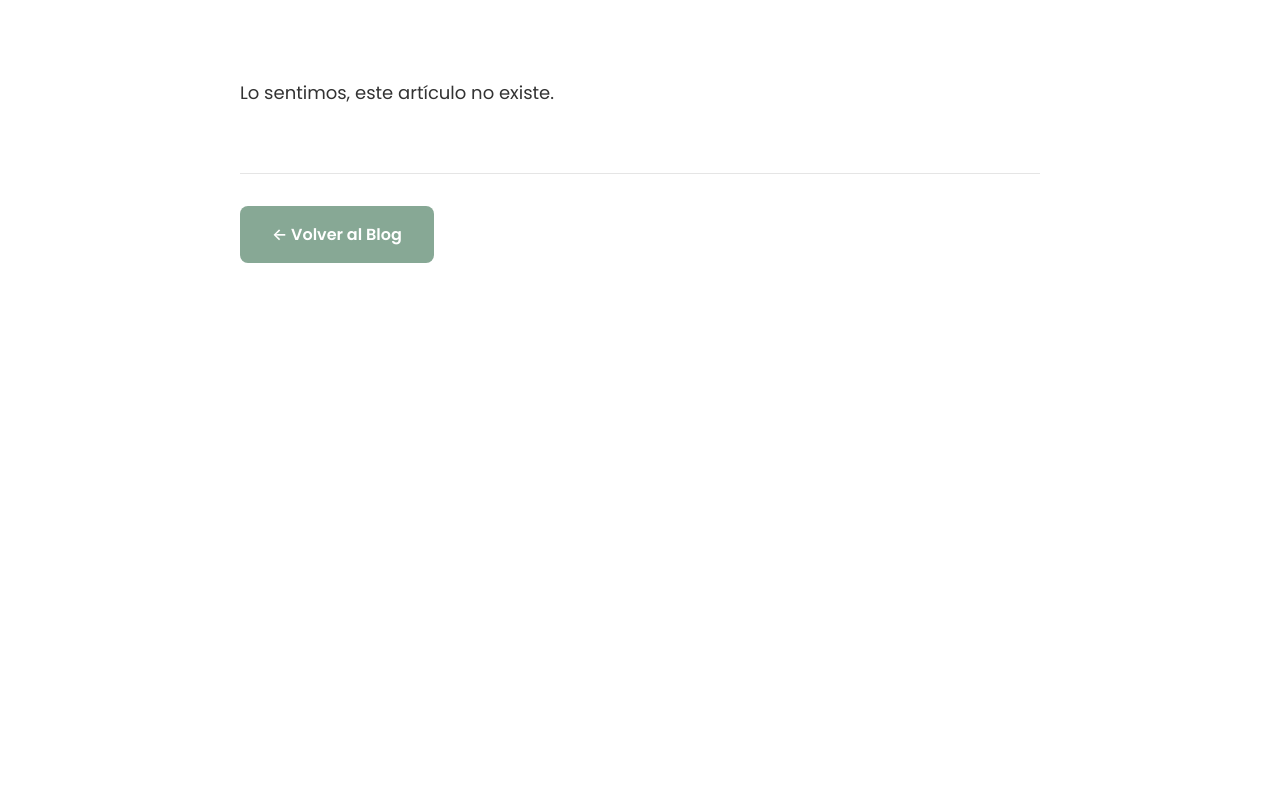
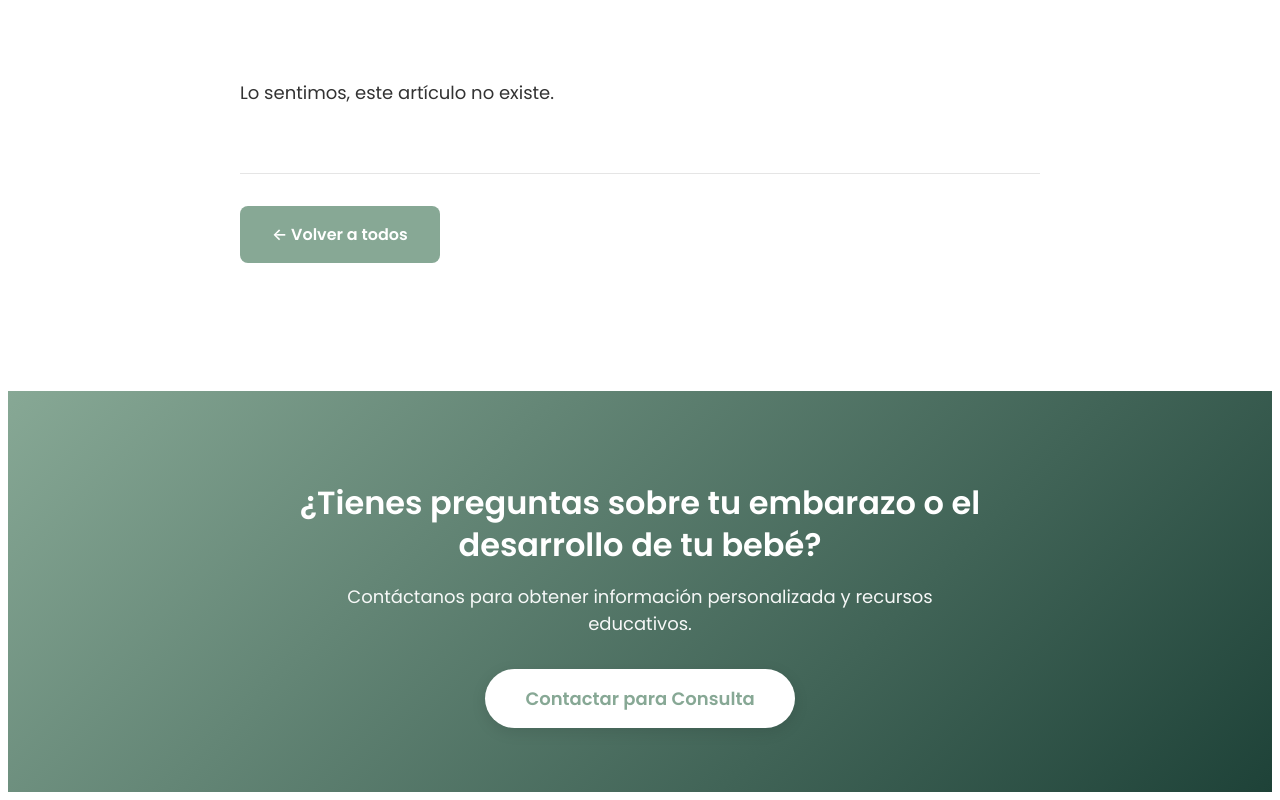
Before and after one commit to lanthier/mama-informada, a Nuxt app: page /blog/1 in a window 1280 px wide. Shown: the part 614-1414 px from the top of the page. Before the commit the page ends 949 px from the top, so only its background shows below. Built offline with nearby package versions, Linux system fonts and the light colour scheme.

Commit message:
contact on blog pages

```diff
--- a/app/pages/blog/[slug].vue
+++ b/app/pages/blog/[slug].vue
@@ -263,8 +263,21 @@ useHead({
 
         <div class="blog-footer">
           <NuxtLink to="/blog" class="back-button">
-            ← Volver al Blog
+            ← Volver a todos
           </NuxtLink>
+        </div>
+      </div>
+    </section>
+
+    <!-- CTA Footer -->
+    <section class="blog-cta-footer">
+      <div class="container">
+        <div class="cta-content">
+          <h2 class="cta-title">¿Tienes preguntas sobre tu embarazo o el desarrollo de tu bebé?</h2>
+          <p class="cta-description">Contáctanos para obtener información personalizada y recursos educativos.</p>
+          <a href="mailto:mamainformadaa+contact@gmail.com" class="cta-button">
+            Contactar para Consulta
+          </a>
         </div>
       </div>
     </section>
@@ -411,6 +424,53 @@ useHead({
   transform: translateY(-2px);
 }
 
+/* CTA Footer Section */
+.blog-cta-footer {
+  background: linear-gradient(135deg, rgb(135,168,149) 0%, #1e4238 100%);
+  padding: 4rem 0;
+  margin-top: 4rem;
+}
+
+.cta-content {
+  text-align: center;
+  color: white;
+}
+
+.cta-title {
+  font-size: 2rem;
+  font-weight: 600;
+  margin-bottom: 1rem;
+  line-height: 1.3;
+}
+
+.cta-description {
+  font-size: 1.125rem;
+  margin-bottom: 2rem;
+  opacity: 0.95;
+  max-width: 600px;
+  margin-left: auto;
+  margin-right: auto;
+}
+
+.cta-button {
+  display: inline-block;
+  padding: 1rem 2.5rem;
+  background: white;
+  color: rgb(135,168,149);
+  text-decoration: none;
+  border-radius: 50px;
+  font-weight: 600;
+  font-size: 1.125rem;
+  transition: all 0.3s ease;
+  box-shadow: 0 4px 15px rgba(0,0,0,0.1);
+}
+
+.cta-button:hover {
+  transform: translateY(-2px);
+  box-shadow: 0 6px 20px rgba(0,0,0,0.15);
+  background: #f8f8f8;
+}
+
 /* Responsive Design */
 @media (max-width: 768px) {
   .blog-hero {
@@ -437,5 +497,22 @@ useHead({
     font-size: 1.5rem;
     margin-top: 2rem;
   }
+
+  .blog-cta-footer {
+    padding: 3rem 0;
+  }
+
+  .cta-title {
+    font-size: 1.5rem;
+  }
+
+  .cta-description {
+    font-size: 1rem;
+  }
+
+  .cta-button {
+    font-size: 1rem;
+    padding: 0.875rem 2rem;
+  }
 }
 </style>
```
